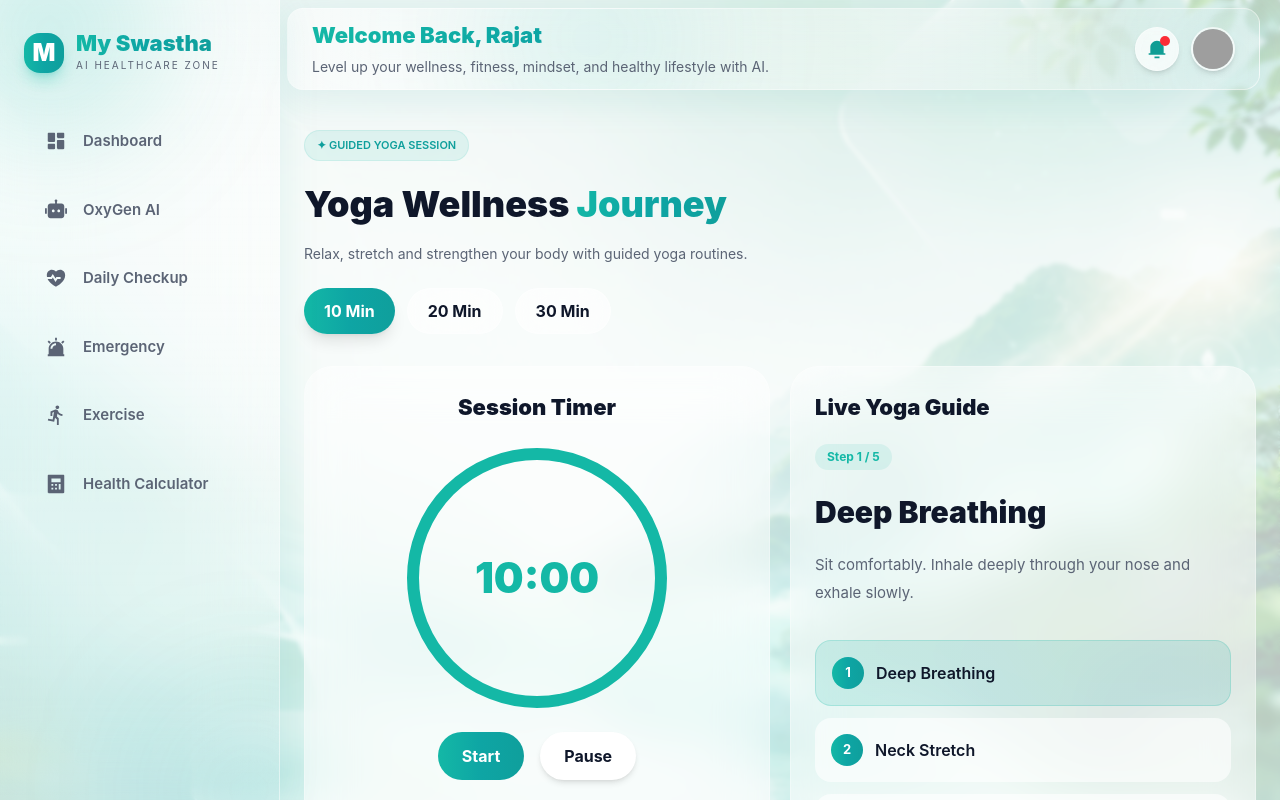
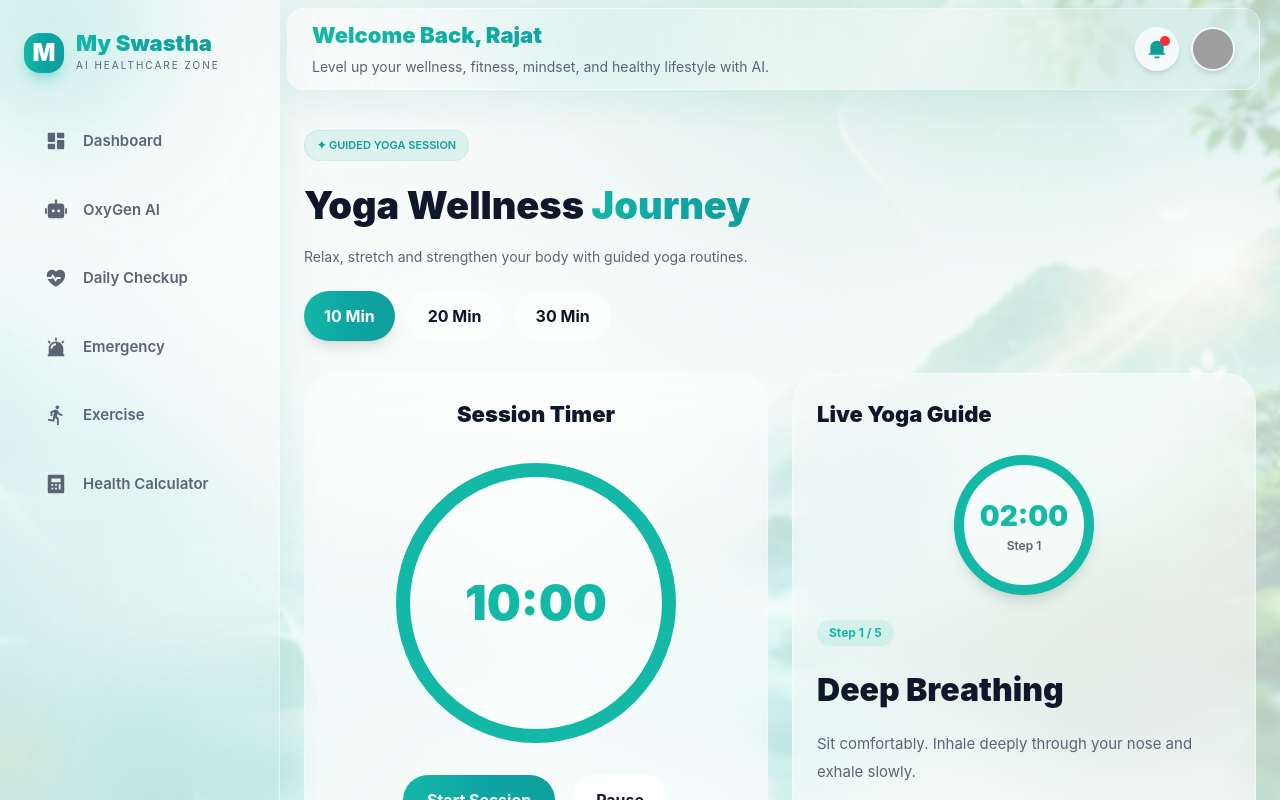
Before and after one commit to rajatghoshrg/my-swastha, a React (Vite) app: page /yoga in a window 1280 px wide. Shown: the top 800 px of the page. Built offline with nearby package versions, Linux system fonts and the light colour scheme; grey boxes are pictures that could not be loaded.

Commit message:
added timer in yoga page

```diff
--- a/src/pages/exercise/Yoga.jsx
+++ b/src/pages/exercise/Yoga.jsx
@@ -1,37 +1,31 @@
 import React, { useState, useEffect } from 'react'
 
 const yogaSteps = [
-
     {
         title: "Deep Breathing",
-        duration: 120,
-        instruction: "Sit comfortably. Inhale deeply through your nose and exhale slowly."
+        instruction:
+            "Sit comfortably. Inhale deeply through your nose and exhale slowly."
     },
-
     {
         title: "Neck Stretch",
-        duration: 120,
-        instruction: "Slowly tilt your head left and right. Relax your shoulders."
+        instruction:
+            "Slowly tilt your head left and right while relaxing your shoulders."
     },
-
     {
         title: "Cat-Cow Pose",
-        duration: 180,
-        instruction: "Move between arching and rounding your back with controlled breathing."
+        instruction:
+            "Move between arching and rounding your back with controlled breathing."
     },
-
     {
         title: "Child Pose",
-        duration: 120,
-        instruction: "Stretch your back and hips while focusing on calm breathing."
+        instruction:
+            "Stretch your lower back and relax your hips."
     },
-
     {
         title: "Relaxation",
-        duration: 60,
-        instruction: "Close your eyes, breathe naturally and relax your entire body."
+        instruction:
+            "Close your eyes and enjoy calm breathing."
     }
-
 ]
 
 const Yoga = () => {
@@ -40,6 +34,9 @@ const Yoga = () => {
     const [timeLeft, setTimeLeft] = useState(600)
     const [running, setRunning] = useState(false)
     const [currentStep, setCurrentStep] = useState(0)
+
+    const totalSteps = 5
+    const stepDuration = (selectedTime * 60) / totalSteps
 
     useEffect(() => {
 
@@ -63,20 +60,12 @@ const Yoga = () => {
 
         const elapsed = selectedTime * 60 - timeLeft
 
-        let cumulative = 0
+        const activeStep = Math.min(
+            Math.floor(elapsed / stepDuration),
+            totalSteps - 1
+        )
 
-        for (let i = 0; i < yogaSteps.length; i++) {
-
-            cumulative += yogaSteps[i].duration
-
-            if (elapsed < cumulative) {
-
-                setCurrentStep(i)
-                break
-
-            }
-
-        }
+        setCurrentStep(activeStep)
 
     }, [timeLeft, selectedTime])
 
@@ -93,6 +82,26 @@ const Yoga = () => {
 
         const mins = Math.floor(timeLeft / 60)
         const secs = timeLeft % 60
+
+        return `${mins.toString().padStart(2, '0')}:${secs
+            .toString()
+            .padStart(2, '0')}`
+
+    }
+
+    const currentStepRemaining = () => {
+
+        const elapsed = selectedTime * 60 - timeLeft
+
+        const elapsedInCurrentStep = elapsed % stepDuration
+
+        const remaining = Math.max(
+            0,
+            Math.ceil(stepDuration - elapsedInCurrentStep)
+        )
+
+        const mins = Math.floor(remaining / 60)
+        const secs = remaining % 60
 
         return `${mins.toString().padStart(2, '0')}:${secs
             .toString()
@@ -127,7 +136,7 @@ const Yoga = () => {
                 <h1 className="
                 mt-4
                 text-[30px]
-                sm:text-[36px]
+                sm:text-[38px]
                 font-black
                 text-[var(--text-dark)]">
 
@@ -172,19 +181,15 @@ const Yoga = () => {
                             key={time}
                             onClick={() => handleSession(time)}
                             className={`
-                            px-5 py-2.5
+                            px-5 py-3
                             rounded-full
                             font-bold
                             transition-all duration-300
 
                             ${selectedTime === time
-
                                     ? "bg-gradient-to-r from-[#14b8a6] via-[#0ea5a4] to-[#0f9f9c] text-white shadow-lg"
-
-                                    : "bg-white/60 backdrop-blur-xl border border-white/30"
-
-                                }
-                            `}>
+                                    : "bg-white/60 backdrop-blur-xl border border-white/30 text-[var(--text-dark)]"
+                                }`}>
 
                             {time} Min
 
@@ -195,27 +200,27 @@ const Yoga = () => {
 
             </div>
 
-            {/* MAIN SECTION */}
+            {/* CONTENT */}
 
             <div className="
             mt-8
             grid
             lg:grid-cols-2
-            gap-5">
+            gap-6">
 
-                {/* TIMER */}
+                {/* MAIN TIMER */}
 
                 <div className="
-                rounded-[28px]
-                bg-white/50
-                backdrop-blur-xl
+                rounded-[30px]
+                bg-white/55
+                backdrop-blur-2xl
                 border border-white/30
                 p-6">
 
                     <h2 className="
+                    text-center
                     text-[22px]
                     font-black
-                    text-center
                     text-[var(--text-dark)]">
 
                         Session Timer
@@ -223,17 +228,22 @@ const Yoga = () => {
                     </h2>
 
                     <div className="
-                    w-[260px]
-                    h-[260px]
-                    mx-auto
-                    mt-6
+                    mt-8
+                    flex justify-center">
+
+                        <div className="
+                        w-[280px]
+                        h-[280px]
                         rounded-full
-                    border-[12px]
+                        border-[14px]
                         border-[#14b8a6]
-                    flex items-center justify-center">
+                        flex
+                        items-center
+                        justify-center
+                        bg-white/40">
 
                             <span className="
-                        text-[42px]
+                            text-[48px]
                             font-black
                             text-[#14b8a6]">
 
@@ -243,9 +253,11 @@ const Yoga = () => {
 
                         </div>
 
+                    </div>
+
                     <div className="
-                    flex justify-center gap-4
-                    mt-6">
+                    mt-8
+                    flex justify-center gap-4">
 
                         <button
                             onClick={() => setRunning(true)}
@@ -259,8 +271,7 @@ const Yoga = () => {
                             text-white
                             font-bold">
 
-                            Start
-
+                            Start Session
                         </button>
 
                         <button
@@ -269,11 +280,10 @@ const Yoga = () => {
                             px-6 py-3
                             rounded-full
                             bg-white
-                            shadow-md
+                            border border-white/30
                             font-bold">
 
                             Pause
-
                         </button>
 
                     </div>
@@ -287,8 +297,8 @@ const Yoga = () => {
                             rounded-2xl
                             bg-green-100
                             text-green-700
-                            font-bold
-                            text-center">
+                            text-center
+                            font-bold">
 
                                 🎉 Yoga Session Completed Successfully!
 
@@ -302,9 +312,9 @@ const Yoga = () => {
                 {/* LIVE GUIDE */}
 
                 <div className="
-                rounded-[28px]
-                bg-white/50
-                backdrop-blur-xl
+                rounded-[30px]
+                bg-white/55
+                backdrop-blur-2xl
                 border border-white/30
                 p-6">
 
@@ -317,23 +327,62 @@ const Yoga = () => {
 
                     </h2>
 
+                    {/* STEP TIMER */}
+
                     <div className="
-                    mt-5
+                    flex justify-center
+                    mt-6 mb-6">
+
+                        <div className="
+                        w-[140px]
+                        h-[140px]
+                        rounded-full
+                        border-[10px]
+                        border-[#14b8a6]
+                        bg-white/40
+                        flex flex-col
+                        items-center
+                        justify-center
+                        shadow-lg">
+
+                            <span className="
+                            text-[28px]
+                            font-black
+                            text-[#14b8a6]">
+
+                                {currentStepRemaining()}
+
+                            </span>
+
+                            <span className="
+                            text-[12px]
+                            font-semibold
+                            text-[var(--text-gray)]">
+
+                                Step {currentStep + 1}
+
+                            </span>
+
+                        </div>
+
+                    </div>
+
+                    <div className="
+                    inline-flex
                     px-3 py-1
                     rounded-full
-                    inline-flex
                     bg-[#14b8a6]/10
                     text-[#14b8a6]
                     text-[12px]
                     font-bold">
 
-                        Step {currentStep + 1} / {yogaSteps.length}
+                        Step {currentStep + 1} / {totalSteps}
 
                     </div>
 
                     <h3 className="
                     mt-5
-                    text-[30px]
+                    text-[32px]
                     font-black
                     text-[var(--text-dark)]">
 
@@ -351,6 +400,8 @@ const Yoga = () => {
 
                     </p>
 
+                    {/* ALL STEPS */}
+
                     <div className="
                     mt-8
                     flex flex-col gap-3">
@@ -366,11 +417,8 @@ const Yoga = () => {
                                     transition-all duration-300
 
                                     ${index === currentStep
-
                                             ? "bg-gradient-to-r from-[#14b8a6]/15 via-[#0ea5a4]/15 to-[#0f9f9c]/15 border border-[#14b8a6]/20"
-
-                                            : "bg-white/60"
-
+                                            : "bg-white/50"
                                         }
                                     `}>
 
@@ -385,7 +433,9 @@ const Yoga = () => {
                                         via-[#0ea5a4]
                                         to-[#0f9f9c]
                                         text-white
-                                        flex items-center justify-center
+                                        flex
+                                        items-center
+                                        justify-center
                                         text-[13px]
                                         font-bold">
 
@@ -412,13 +462,13 @@ const Yoga = () => {
 
             </div>
 
-            {/* MUSIC */}
+            {/* MUSIC SECTION */}
 
             <div className="
             mt-8
-            rounded-[28px]
-            bg-white/50
-            backdrop-blur-xl
+            rounded-[30px]
+            bg-white/55
+            backdrop-blur-2xl
             border border-white/30
             p-6">
 
@@ -427,9 +477,18 @@ const Yoga = () => {
                 font-black
                 text-[var(--text-dark)]">
 
-                    Relaxing Yoga Music
+                    Yoga Music & Relaxation
 
                 </h2>
+
+                <p className="
+                mt-2
+                text-[14px]
+                text-[var(--text-gray)]">
+
+                    Choose calming sounds while practicing yoga.
+
+                </p>
 
                 <audio
                     controls
@@ -443,8 +502,9 @@ const Yoga = () => {
                 </audio>
 
                 <div className="
-                mt-5
-                flex flex-wrap gap-3">
+                flex flex-wrap
+                gap-3
+                mt-5">
 
                     <button className="px-4 py-2 rounded-full bg-[#14b8a6]/10">
                         🌲 Forest
```
Lines whose indentation alone changed are shown as unchanged.
